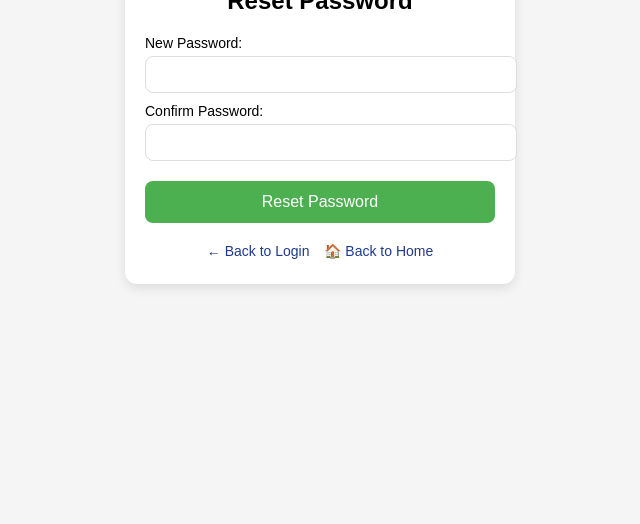
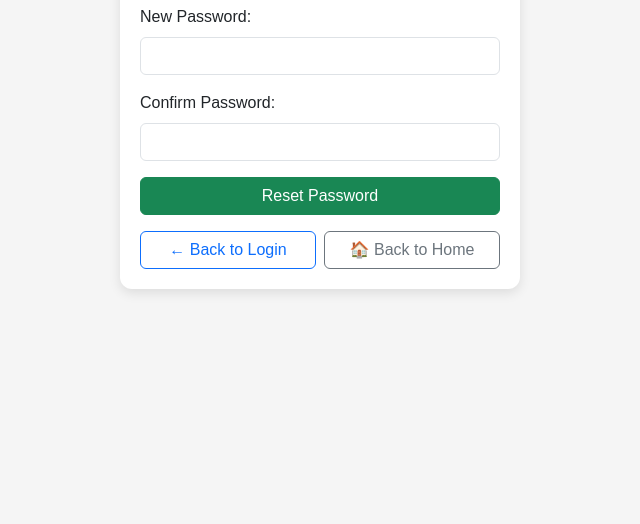
Before and after one commit to abbaaji1/Sunnah-data-frondend-, a plain HTML site: page Profile.html in a window 1280 px wide. Shown: the part 292-816 px from the top of the page, without its empty margins (320-960 px from the left). Drawn offline with nearby package versions, Linux system fonts and the light colour scheme.

Commit message:
Profile.html

```diff
--- a/Profile.html
+++ b/Profile.html
@@ -4,6 +4,8 @@
   <meta charset="UTF-8">
   <meta name="viewport" content="width=device-width, initial-scale=1.0">
   <title>Password Reset</title>
+  <!-- Bootstrap CSS -->
+  <link href="https://cdn.jsdelivr.net/npm/bootstrap@5.3.0/dist/css/bootstrap.min.css" rel="stylesheet">
   <style>
     body {
       font-family: Arial, sans-serif;
@@ -18,57 +20,17 @@
       padding: 20px;
       border-radius: 12px;
       box-shadow: 0px 4px 12px rgba(0,0,0,0.1);
-      width: 350px;
+      width: 400px;
     }
     .form-container h2 {
       text-align: center;
       margin-bottom: 20px;
-    }
-    .form-container label {
-      font-size: 14px;
-      display: block;
-      margin-top: 10px;
-    }
-    .form-container input {
-      width: 100%;
-      padding: 10px;
-      margin-top: 5px;
-      border: 1px solid #ddd;
-      border-radius: 8px;
-    }
-    .form-container button {
-      margin-top: 20px;
-      width: 100%;
-      padding: 12px;
-      background: #4CAF50;
-      color: white;
-      border: none;
-      border-radius: 8px;
-      font-size: 16px;
-      cursor: pointer;
-    }
-    .form-container button:hover {
-      background: #45a049;
     }
     .error {
       color: red;
       font-size: 13px;
       margin-top: 5px;
       display: none;
-    }
-    .links {
-      margin-top: 15px;
-      text-align: center;
-    }
-    .links a {
-      display: inline-block;
-      margin: 5px;
-      color: #1e3a8a;
-      text-decoration: none;
-      font-size: 14px;
-    }
-    .links a:hover {
-      text-decoration: underline;
     }
   </style>
 </head>
@@ -77,22 +39,29 @@
   <div class="form-container">
     <h2>Reset Password</h2>
     <form id="resetForm">
-      <label for="newPassword">New Password:</label>
-      <input type="password" id="newPassword" name="newPassword" required>
+      <div class="mb-3">
+        <label for="newPassword" class="form-label">New Password:</label>
+        <input type="password" id="newPassword" name="newPassword" class="form-control" required>
+      </div>
 
-      <label for="confirmPassword">Confirm Password:</label>
-      <input type="password" id="confirmPassword" name="confirmPassword" required>
-      <div class="error" id="errorMsg">Passwords do not match!</div>
+      <div class="mb-3">
+        <label for="confirmPassword" class="form-label">Confirm Password:</label>
+        <input type="password" id="confirmPassword" name="confirmPassword" class="form-control" required>
+        <div class="error" id="errorMsg">Passwords do not match!</div>
+      </div>
 
-      <button type="submit">Reset Password</button>
+      <button type="submit" class="btn btn-success w-100">Reset Password</button>
     </form>
 
-    <!-- Links -->
-    <div class="links">
-      <a href="login.html">← Back to Login</a>
-      <a href="index.html">🏠 Back to Home</a>
+    <!-- Buttons -->
+    <div class="d-flex justify-content-between mt-3">
+      <a href="login.html" class="btn btn-outline-primary w-50 me-2">← Back to Login</a>
+      <a href="index.html" class="btn btn-outline-secondary w-50">🏠 Back to Home</a>
     </div>
   </div>
+
+  <!-- Bootstrap JS -->
+  <script src="https://cdn.jsdelivr.net/npm/bootstrap@5.3.0/dist/js/bootstrap.bundle.min.js"></script>
 
   <script>
     const form = document.getElementById("resetForm");
```
